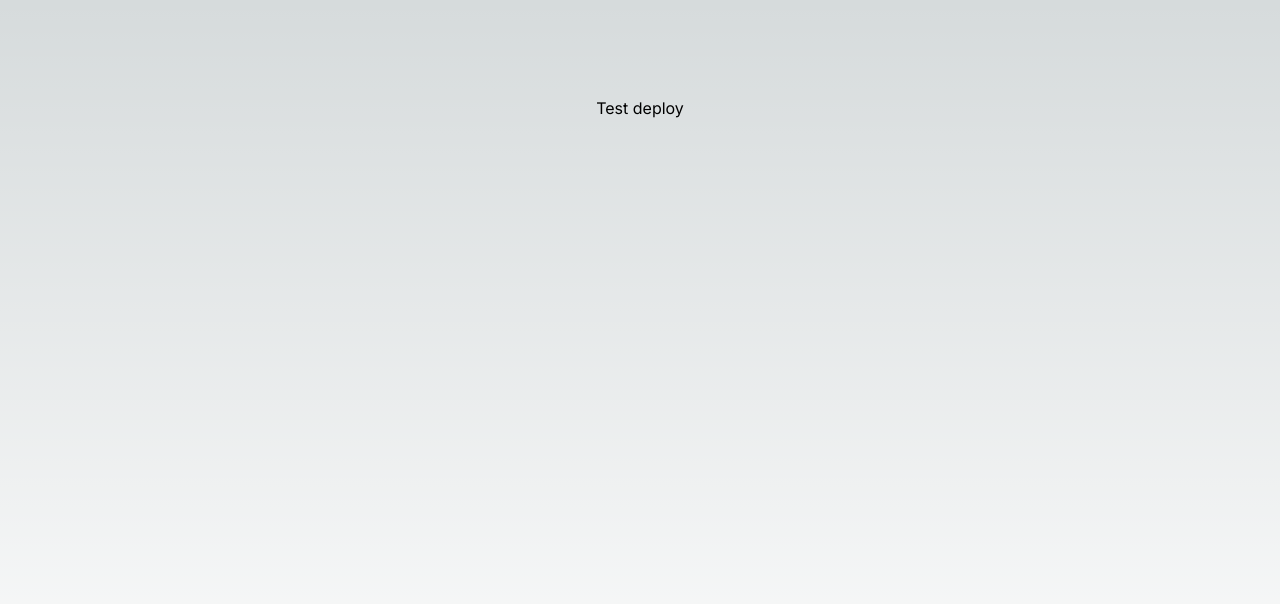
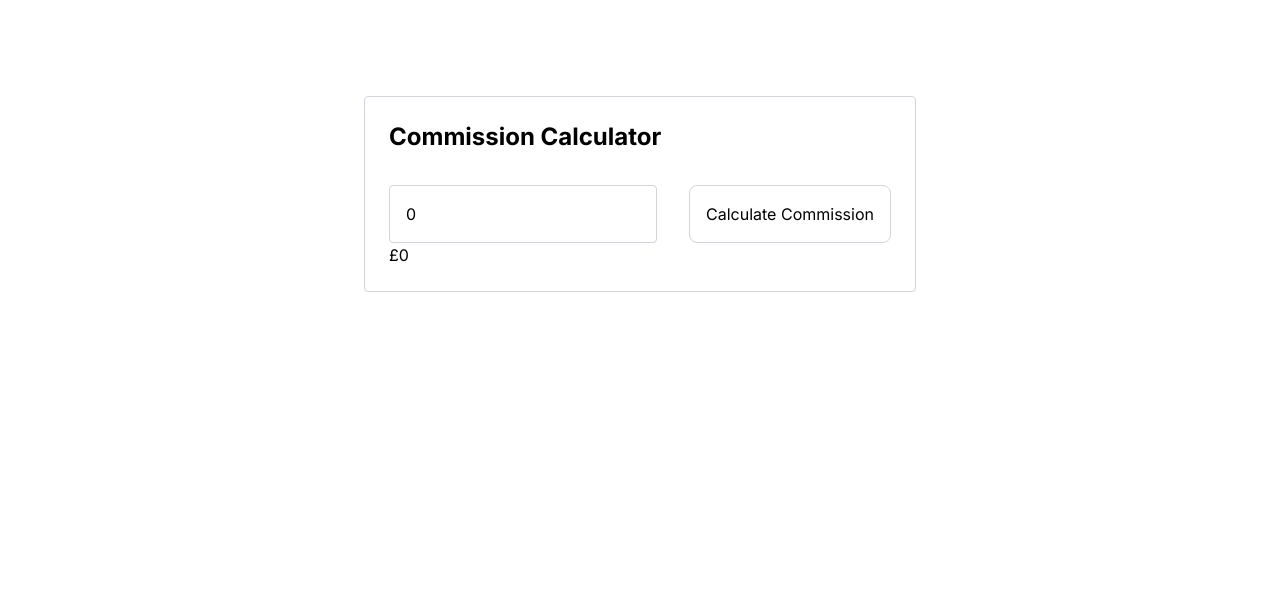
Before and after one commit to SamScott3000/oneup, a Next.js app: page / in a window 1280 px wide. Shown: the top 604 px of the page. Built offline with nearby package versions, Linux system fonts and the light colour scheme.

Commit message:
feat: add basic UI and commission calculation func

```diff
--- a/src/app/globals.css
+++ b/src/app/globals.css
@@ -4,6 +4,7 @@
 
 :root {
   --foreground-rgb: 0, 0, 0;
+  --foreground-rgb-light: 200, 200, 200;
   --background-start-rgb: 214, 219, 220;
   --background-end-rgb: 255, 255, 255;
 }
@@ -11,6 +12,7 @@
 @media (prefers-color-scheme: dark) {
   :root {
     --foreground-rgb: 255, 255, 255;
+    --foreground-rgb-light: 50, 50, 50;
     --background-start-rgb: 0, 0, 0;
     --background-end-rgb: 0, 0, 0;
   }
@@ -18,10 +20,4 @@
 
 body {
   color: rgb(var(--foreground-rgb));
-  background: linear-gradient(
-      to bottom,
-      transparent,
-      rgb(var(--background-end-rgb))
-    )
-    rgb(var(--background-start-rgb));
 }
--- a/src/app/page.tsx
+++ b/src/app/page.tsx
@@ -1,7 +1,9 @@
+import { CommissionCalculator } from "@/components/CommissionCalculator";
+
 export default function Home() {
   return (
     <main className="flex min-h-screen flex-col items-center justify-between p-24">
-      Test deploy
+      <CommissionCalculator />
     </main>
   );
 }
--- /dev/null
+++ b/src/components/CommissionCalculator/index.tsx
@@ -0,0 +1,38 @@
+"use client";
+
+import { calculateCommission } from "@/utils/commission/calculateCommission";
+import { useState } from "react";
+
+export const CommissionCalculator = () => {
+  const [revenue, setRevenue] = useState(0);
+  const [commission, setCommission] = useState(0);
+
+  const getCommission = (revenue: number) => {
+    const commission = calculateCommission(revenue);
+
+    setCommission(commission.total);
+
+    console.log(commission);
+  };
+
+  return (
+    <div className="p-6 border border-gray-300 rounded">
+      <h3 className="text-2xl font-bold mb-8">Commission Calculator</h3>
+      <div className="flex gap-8">
+        <input
+          className="border border-gray-300 rounded p-4"
+          type="number"
+          value={revenue}
+          onChange={(e) => setRevenue(parseInt(e.target.value))}
+        />
+        <button
+          className="border border-gray-300 p-4 rounded-lg hover:bg-gray-100 transition-colors"
+          onClick={() => getCommission(revenue)}
+        >
+          Calculate Commission
+        </button>
+      </div>
+      <p>£{commission}</p>
+    </div>
+  );
+};
--- /dev/null
+++ b/src/utils/commission/calculateCommission.ts
@@ -0,0 +1,86 @@
+type CommissionStructure = {
+  commissionPercentage: number;
+  band: number[];
+}[];
+
+const defaultCommissionStructure: CommissionStructure = [
+  {
+    commissionPercentage: 0,
+    band: [0, 5000],
+  },
+  {
+    commissionPercentage: 10,
+    band: [5000, 10000],
+  },
+  {
+    commissionPercentage: 15,
+    band: [10000, 15000],
+  },
+  {
+    commissionPercentage: 20,
+    band: [15000, 20000],
+  },
+  {
+    commissionPercentage: 25,
+    band: [20000, Infinity],
+  },
+];
+
+type CommissionBreakdown = {
+  band: number[];
+  commissionValue: number;
+}[];
+
+export const calculateCommission = (
+  revenue: number,
+  commissionStructure: CommissionStructure = defaultCommissionStructure
+) => {
+  let commissionBreakdown: CommissionBreakdown = [];
+
+  // Sort commission structure by band sizes
+  commissionStructure.sort((a, b) => a.band[0] - b.band[0]);
+
+  // Loop through commission structure
+  commissionStructure.forEach((commissionBand) => {
+    const [min, max] = commissionBand.band;
+
+    if (min === undefined || max === undefined) {
+      throw new Error("Commission band must have a minimum and maximum value");
+    }
+
+    // If revenue is less than the value to reach the band minimum, skip this iteration
+    if (revenue < min) {
+      return;
+    }
+
+    // If revenue is less than the band maximum, but less than the minimum, put the remaining amount in the band and continue the loop
+    if (revenue < max && revenue > min) {
+      const amountInBand = revenue - min;
+
+      commissionBreakdown.push({
+        band: [min, max],
+        commissionValue:
+          (amountInBand / 100) * commissionBand.commissionPercentage,
+      });
+      return;
+    }
+
+    // If revenue is greater than the value to reach the band maximum, add the full band amount to the breakdown
+    if (revenue > max) {
+      const amountInBand = max - min;
+
+      commissionBreakdown.push({
+        band: [min, max],
+        commissionValue:
+          (amountInBand / 100) * commissionBand.commissionPercentage,
+      });
+    }
+  });
+
+  const totalCommission = commissionBreakdown.reduce(
+    (acc, { commissionValue }) => acc + commissionValue,
+    0
+  );
+
+  return { total: totalCommission, breakdown: commissionBreakdown };
+};
--- a/tailwind.config.ts
+++ b/tailwind.config.ts
@@ -6,8 +6,13 @@ const config: Config = {
     "./src/components/**/*.{js,ts,jsx,tsx,mdx}",
     "./src/app/**/*.{js,ts,jsx,tsx,mdx}",
   ],
+  darkMode: "class",
   theme: {
     extend: {
+      colors: {
+        foreground: "rgb(var(--foreground-rgb))",
+        "foreground-light": "rgb(var(--foreground-rgb-light))",
+      },
       backgroundImage: {
         "gradient-radial": "radial-gradient(var(--tw-gradient-stops))",
         "gradient-conic":
```
